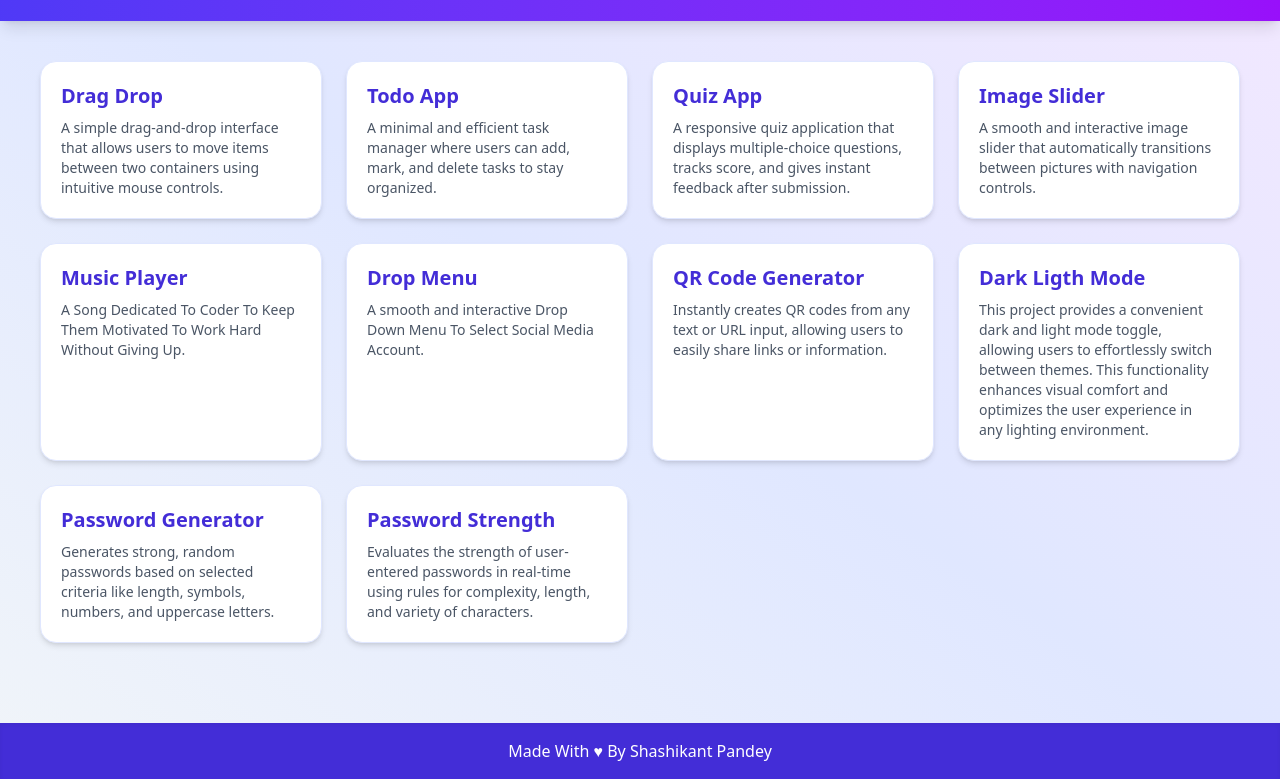
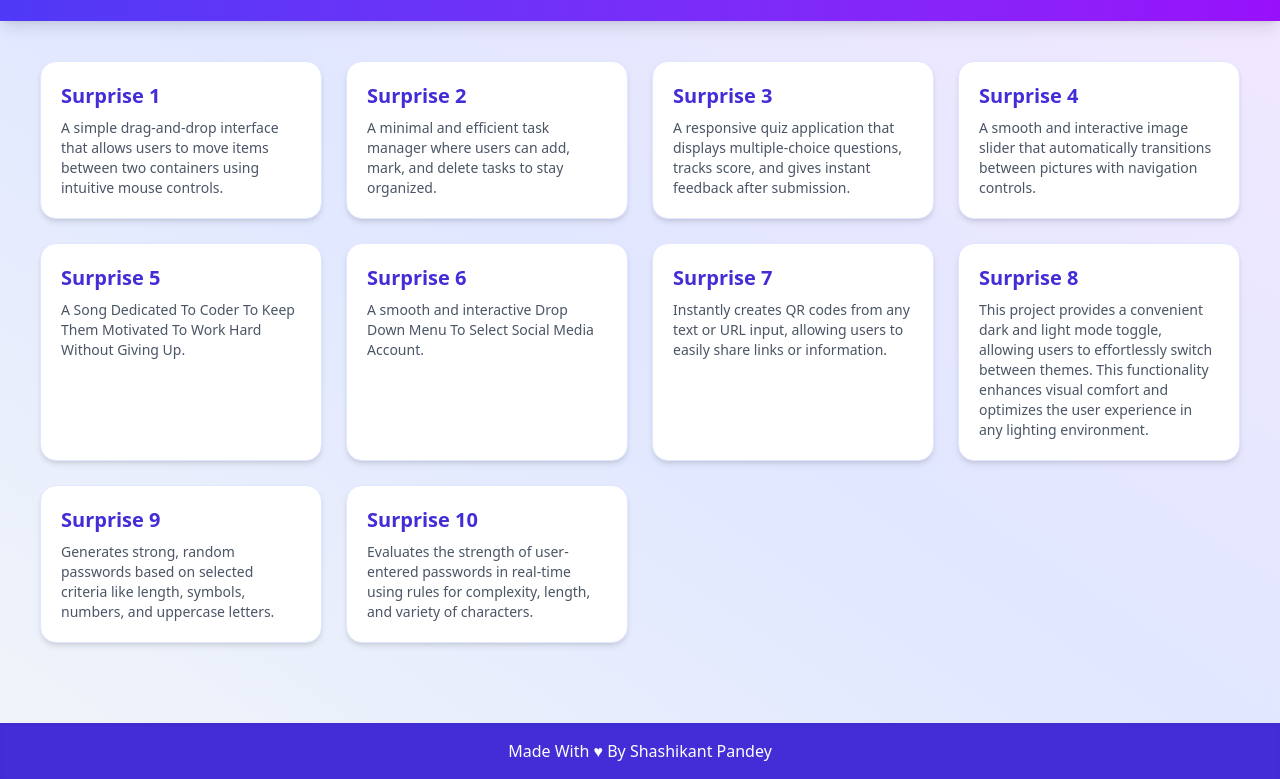
Before and after one commit to pandey12321/Birthday2, a website: page index.html in a window 1280 px wide. Shown: the part 91-870 px from the top of the page. Drawn offline with Linux system fonts and the light colour scheme.

Commit message:
second commit

```diff
--- a/index.html
+++ b/index.html
@@ -31,7 +31,7 @@
           <h2
             class="text-xl font-semibold text-indigo-700 group-hover:text-indigo-900 mb-2"
           >
-            Drag Drop
+            Surprise 1
           </h2>
           <p class="text-sm text-gray-600">
             A simple drag-and-drop interface that allows users to move items
@@ -46,7 +46,7 @@
           <h2
             class="text-xl font-semibold text-indigo-700 group-hover:text-indigo-900 mb-2"
           >
-            Todo App
+            Surprise 2
           </h2>
           <p class="text-sm text-gray-600">
              A minimal and efficient task manager where users can add, mark, and delete tasks to stay organized.
@@ -62,7 +62,8 @@
           <h2
             class="text-xl font-semibold text-indigo-700 group-hover:text-indigo-900 mb-2"
           >
-            Quiz App
+           Surprise 3
+
           </h2>
           <p class="text-sm text-gray-600">
              A responsive quiz application that displays multiple-choice questions, tracks score, and gives instant feedback after submission.
@@ -78,7 +79,7 @@
           <h2
             class="text-xl font-semibold text-indigo-700 group-hover:text-indigo-900 mb-2"
           >
-            Image Slider
+            Surprise 4
           </h2>
           <p class="text-sm text-gray-600">
              A smooth and interactive image slider that automatically transitions between pictures with navigation controls.
@@ -92,7 +93,7 @@
           <h2
             class="text-xl font-semibold text-indigo-700 group-hover:text-indigo-900 mb-2"
           >
-            Music Player
+            Surprise 5
           </h2>
           <p class="text-sm text-gray-600">
              A Song Dedicated To Coder To Keep Them Motivated To Work Hard Without Giving Up.
@@ -106,7 +107,7 @@
           <h2
             class="text-xl font-semibold text-indigo-700 group-hover:text-indigo-900 mb-2"
           >
-            Drop Menu
+            Surprise 6
           </h2>
           <p class="text-sm text-gray-600">
              A smooth and interactive Drop Down Menu To Select Social Media Account.
@@ -120,7 +121,7 @@
           <h2
             class="text-xl font-semibold text-indigo-700 group-hover:text-indigo-900 mb-2"
           >
-            QR Code Generator
+            Surprise 7
           </h2>
           <p class="text-sm text-gray-600">
              Instantly creates QR codes from any text or URL input, allowing users to easily share links or information.
@@ -134,7 +135,7 @@
           <h2
             class="text-xl font-semibold text-indigo-700 group-hover:text-indigo-900 mb-2"
           >
-            Dark Ligth Mode
+            Surprise 8
           </h2>
           <p class="text-sm text-gray-600">
              This project provides a convenient dark and light mode toggle, allowing users to effortlessly switch between themes. This functionality enhances visual comfort and optimizes the user experience in any lighting environment.
@@ -148,7 +149,7 @@
           <h2
             class="text-xl font-semibold text-indigo-700 group-hover:text-indigo-900 mb-2"
           >
-            Password Generator
+            Surprise 9
           </h2>
           <p class="text-sm text-gray-600">
             Generates strong, random passwords based on selected criteria like
@@ -163,7 +164,7 @@
           <h2
             class="text-xl font-semibold text-indigo-700 group-hover:text-indigo-900 mb-2"
           >
-            Password Strength
+            Surprise 10
           </h2>
           <p class="text-sm text-gray-600">
             Evaluates the strength of user-entered passwords in real-time using
```
